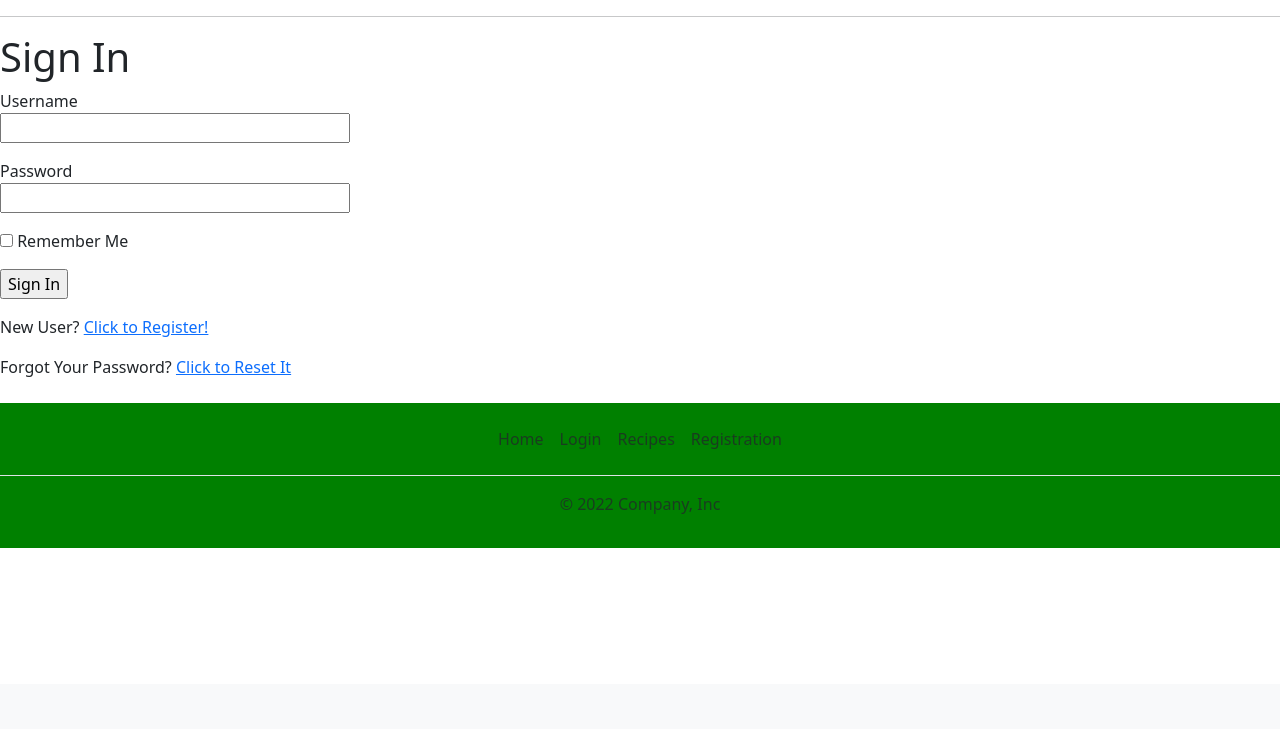
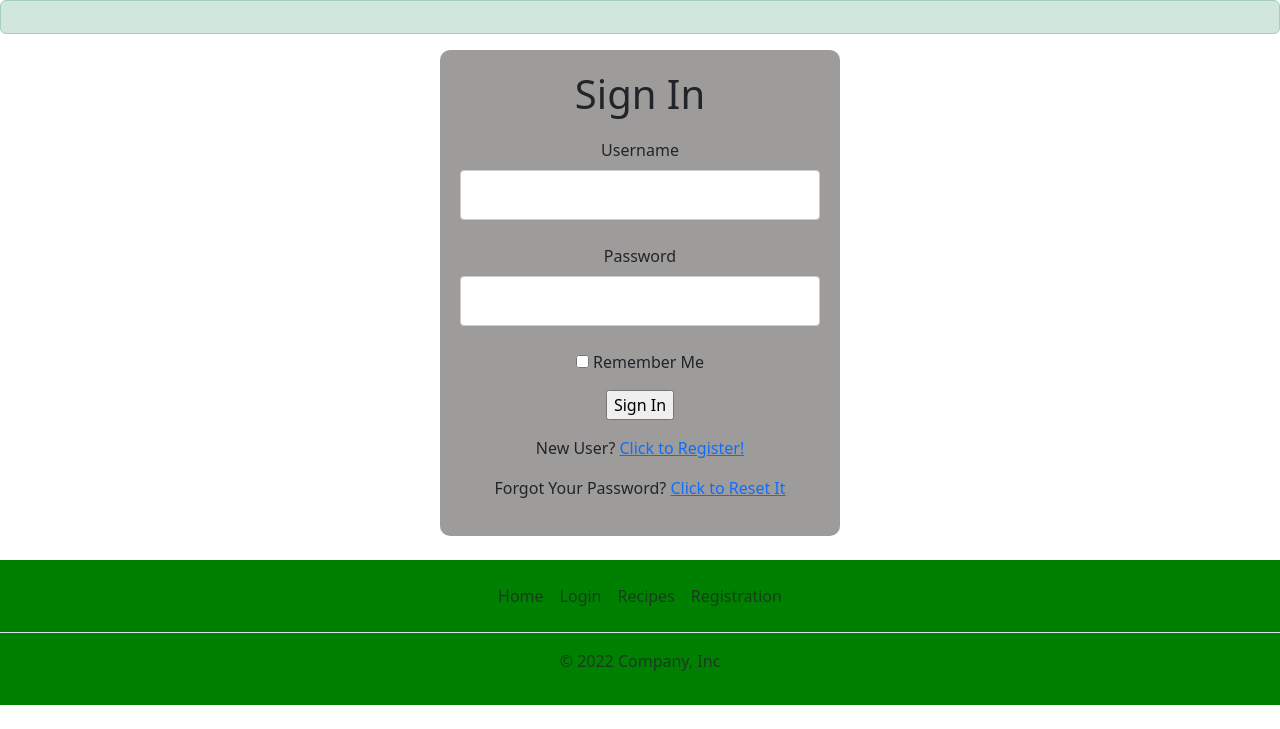
Before and after one commit to TretyakovMaxim/CookBook, a Flask app: page /login in a window 1280 px wide. Shown: the part 116-845 px from the top of the page. Before the commit the page ends 664 px from the top, so only its background shows below. Run offline with Flask 3, Linux system fonts and the light colour scheme; parts of the project's set-up code (start-up, migrations or seed data) failed here and were passed over; some libraries are stand-ins or nearby versions.

Commit message:
time and styles

```diff
--- a/blog/__init__.py
+++ b/blog/__init__.py
@@ -8,6 +8,7 @@ from flask_migrate import Migrate
 from flask_login import LoginManager
 from flask_uploads import UploadSet, IMAGES, configure_uploads
 from flask_mail import Mail
+from flask_moment import Moment
 from config import Config, basedir
 
 app = Flask(__name__)
@@ -22,6 +23,7 @@ db = SQLAlchemy(app)
 migrate = Migrate(app, db)
 login = LoginManager(app)
 mail = Mail(app)
+moment=Moment(app)
 login.login_view = 'login'
 
 if not app.debug:
--- a/blog/static/css/styles.css
+++ b/blog/static/css/styles.css
@@ -5,14 +5,58 @@
 
 footer{
     background-color: green;
+    padding: 0 px;
 }
 
 /* carousel */
-
 .cook {
     height: 550px;
 }
 
-.form{
-    border-radius: 50px;
+/*sign_in, register*/
+.user_data {
+  max-width: 400px;
+  margin: 0 auto;
+  background-color: #9e9b9b;
+  padding: 20px;
+  border-radius: 10px;
 }
+
+.user_data h1 {
+  text-align: center;
+  margin-bottom: 20px;
+}
+
+.user_data p {
+  text-align: center;
+}
+
+.user_data input[type=text],
+.user_data input[type="password"] {
+  width: 100%;
+  padding: 12px 20px;
+  margin: 8px 0;
+  display: inline-block;
+  border: 1px solid #ccc;
+  border-radius: 4px;
+  box-sizing: border-box;
+}
+
+.user_data button[type="submit"] {
+  background-color: #4CAF50;
+  color: white;
+  padding: 14px 20px;
+  margin: 8px 0;
+  border: none;
+  border-radius: 4px;
+  cursor: pointer;
+  width: 100%;
+}
+
+.user_data button[type="submit"]:hover {
+  background-color: #45a049;
+}
+
+.user_data .mt-5 {
+  margin-top: 2rem !important;
+}
--- a/blog/templates/base.html
+++ b/blog/templates/base.html
@@ -7,7 +7,6 @@
     <title>{{ title }}</title>
 </head>
 <body>
-
 <div>
     <nav class="navbar navbar-expand-lg bg-body-tertiary ">
       <div class="container-fluid">
@@ -44,7 +43,8 @@
     </nav>
 </div>
 
-<hr>
+
+<div class="alert alert-success" role="alert">
         {% with messages = get_flashed_messages() %}
         {% if messages %}
         <ul>
@@ -54,9 +54,14 @@
         </ul>
         {% endif %}
         {% endwith %}
+</div>
+
 
 
 {% block content %}
+{% endblock %}
+
+{% block scripts %}
 {% endblock %}
 
 
--- a/blog/templates/login.html
+++ b/blog/templates/login.html
@@ -1,8 +1,11 @@
 {% extends "base.html" %}
 
+
 {% block content %}
+
+<div class="user_data">
+<form class="sign_in" action="" method="post"  novalidate>
     <h1>Sign In</h1>
-    <form action="" method="post"  novalidate>
         {{ form.hidden_tag() }}
         <p>
             {{ form.username.label }}<br>
@@ -20,10 +23,12 @@
         </p>
         <p>{{ form.remember_me() }} {{ form.remember_me.label }}</p>
         <p>{{ form.submit() }}</p>
-    </form>
-    <p>New User? <a href="{{ url_for('register') }}">Click to Register!</a></p>
-    <p>
-        Forgot Your Password?
-        <a href="{{ url_for('reset_password_request') }}">Click to Reset It</a>
-    </p>
+        <p>New User? <a href="{{ url_for('register') }}">Click to Register!</a></p>
+        <p>
+            Forgot Your Password?
+            <a href="{{ url_for('reset_password_request') }}">Click to Reset It</a>
+        </p>
+</form>
+</div>
+
  {% endblock %}
--- a/blog/templates/recipe_details.html
+++ b/blog/templates/recipe_details.html
@@ -6,5 +6,4 @@
 <p>{{ recipe.body.replace('\n', '<br>')|safe}}</p>
 <p>Author: {{ recipe.author.username }}</p>
 <a href="{{ url_for('recipe_delete', recipe_id=recipe.id) }}" class="btn btn-danger">Delete recipe</a>
-<!--<p><a href="/recipes/{{ recipe }}/del" class="btn btn-danger">Delete recipe</a></p>-->
 {% endblock %}
--- a/blog/templates/register.html
+++ b/blog/templates/register.html
@@ -1,8 +1,9 @@
 {% extends "base.html" %}
 
 {% block content %}
-    <h1>Register</h1>
+    <div class="user_data">
     <form action="" method="post">
+        <h1>Register</h1>
         {{ form.hidden_tag() }}
         <p>
             {{ form.username.label }}<br>
@@ -34,4 +35,5 @@
         </p>
         <p>{{ form.submit() }}</p>
     </form>
+    </div>
 {% endblock %}
```
Also changed, not shown: blog/templates/user.html (+8 -1 lines), app.db, 6 other files.
